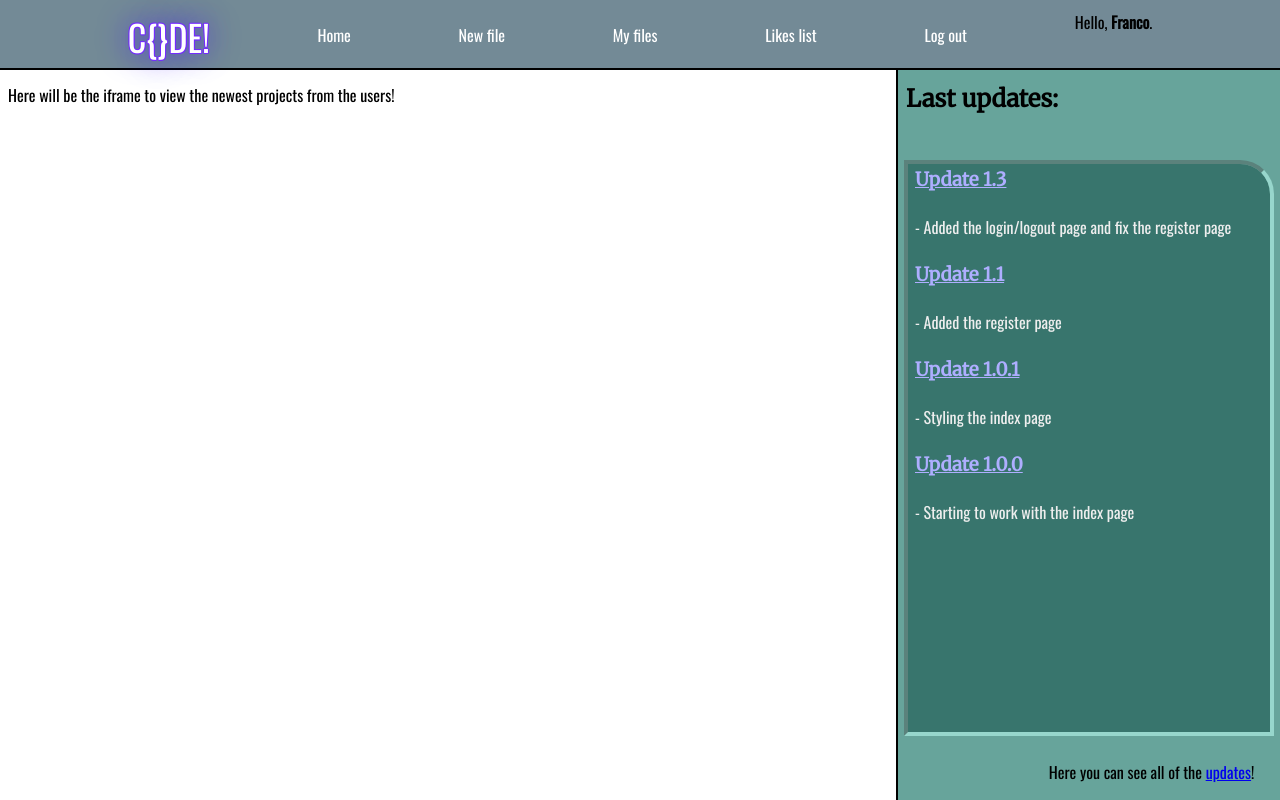
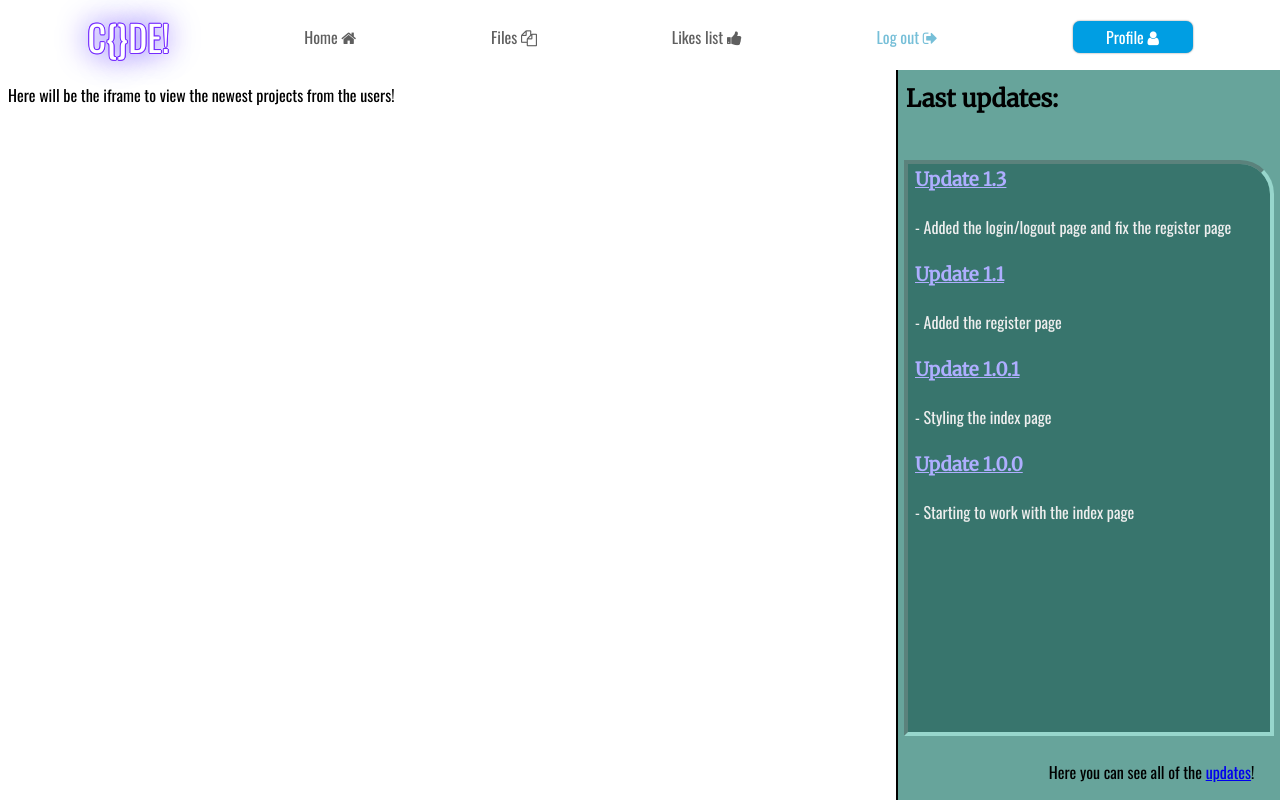
Before and after one commit to FNA2003/FinalProject, a Django app: page / in a window 1280 px wide. Run offline with Django 4.2, Linux system fonts and the light colour scheme; a user stored in the database is signed in.

Commit message:
Styling better the layout

```diff
--- a/pen/static/pen/layout.css
+++ b/pen/static/pen/layout.css
@@ -12,46 +12,76 @@ h1, h2, h3, h4, h5, h6 {
 
 #nav-container {
     padding: 10px 20px;
-    background: #738a96;
-    border-bottom: 2px solid black;
+    background: #fff;
     height: 6vh;
+    min-height: 50px;
 }
 
-#nav-container nav ul {
-    list-style: none;
-
+#nav-container ul {
     display: flex;
-    justify-content: space-evenly;
+    justify-content: space-around;
+    align-items: center;
 }
 
-#nav-container a {
+#nav-container ul li {
+    list-style-type: none;
+}
+
+.navbar-link {
+    color: #5f5f5f;
     text-decoration: none;
+
+    transition: font-size .6s;
+}
+
+.navbar-link:hover {
+    /*text-decoration: underline;*/
+    font-size: large;
+}
+
+#user-profile:hover {
+    background: #0081b8;
+    cursor: pointer;
+}
+
+#user-profile {
+    display: block;
+
+    background: #009ee3;
     color: white;
 
-    position: relative;
-    top: 25%;
+    text-decoration: none;
+
+    width: 120px;
+
+    padding: 4px 0;
+    border-radius: 7px;
+
+    box-shadow: 0 0 2px gray;
+    text-align: center;
 }
 
-
-#nav-container a:hover {
-    font-weight:bold;
-
-    background: #879eaa52;
+#user-logout a {
+    text-decoration: none;
+    color: #76bfd8;
 }
 
+#user-logout a:hover {
+    color: #32b3ff;
+}
 
 #comp-tag span {
     font-size: 36px;
     color: white;
 
 
-    text-shadow: rgb(117, 43, 255) 1px 0px 0px,
-    rgb(117, 43, 255) 0.540302px 0.841471px 0px,
-    rgb(117, 43, 255) -0.416147px 0.909297px 0px,
-    rgb(117, 43, 255) -0.989993px 0.14112px 0px,
-    rgb(117, 43, 255) -0.653644px -0.756803px 0px,
-    rgb(117, 43, 255) 0.283662px -0.958924px 0px,
-    rgb(117, 43, 255) 0.96017px -0.279416px 0px,
-    rgb(60, 16, 255) 0 0 30px;
+    text-shadow: #752bff 1px 0px 0px,
+    #752bff 0.540302px 0.841471px 0px,
+    #752bff -0.416147px 0.909297px 0px,
+    #752bff -0.989993px 0.14112px 0px,
+    #752bff -0.653644px -0.756803px 0px,
+    #752bff 0.283662px -0.958924px 0px,
+    #752bff 0.96017px -0.279416px 0px,
+    #3c10ff 0 0 30px;
 
 }
--- a/pen/templates/pen/layout.html
+++ b/pen/templates/pen/layout.html
@@ -21,18 +21,17 @@
         <nav>
             <ul>
                 <li id="comp-tag"><span>C{}DE!</span></li>
-                <li><a href="{% url 'index' %}">Home</a></li>
+                <li><a class="navbar-link" href="{% url 'index' %}">Home <i class="fa fa-home" aria-hidden="true"></i></a></li>
 
                 {% if user.is_authenticated %}
-                    <li><a href="#">New file</a></li>
-                    <li><a href="#">My files</a></li>
-                    <li><a href="#">Likes list</a></li>
-                    <li><a href="{% url 'logout' %}">Log out</a></li>
-                    <li>Hello, <b>{{ user.username }}</b>.</li>
+                    <li><a class="navbar-link" href="#">Files <i class="fa fa-files-o" aria-hidden="true"></i></a></li>
+                    <li><a class="navbar-link" href="#">Likes list <i class="fa fa-thumbs-up" aria-hidden="true"></i></a></li>
+                    <li id="user-logout"><a href="{% url 'logout' %}">Log out <i class="fa fa-sign-out" aria-hidden="true"></i></a></li>
+                    <li><a href="#" id="user-profile">Profile <i class="fa fa-user" aria-hidden="true"></i></a></li>
 
                 {% else %}
-                    <li><a href="{% url 'register' %}">Register</a></li>
-                    <li><a href="{% url 'login' %}">Log in</a></li>
+                    <li><a class="navbar-link" href="{% url 'register' %}">Register</a></li>
+                    <li><a class="navbar-link" href="{% url 'login' %}">Log in</a></li>
                 {% endif %}
             </ul>
         </nav>
```
Also changed, not shown: db.sqlite3.
